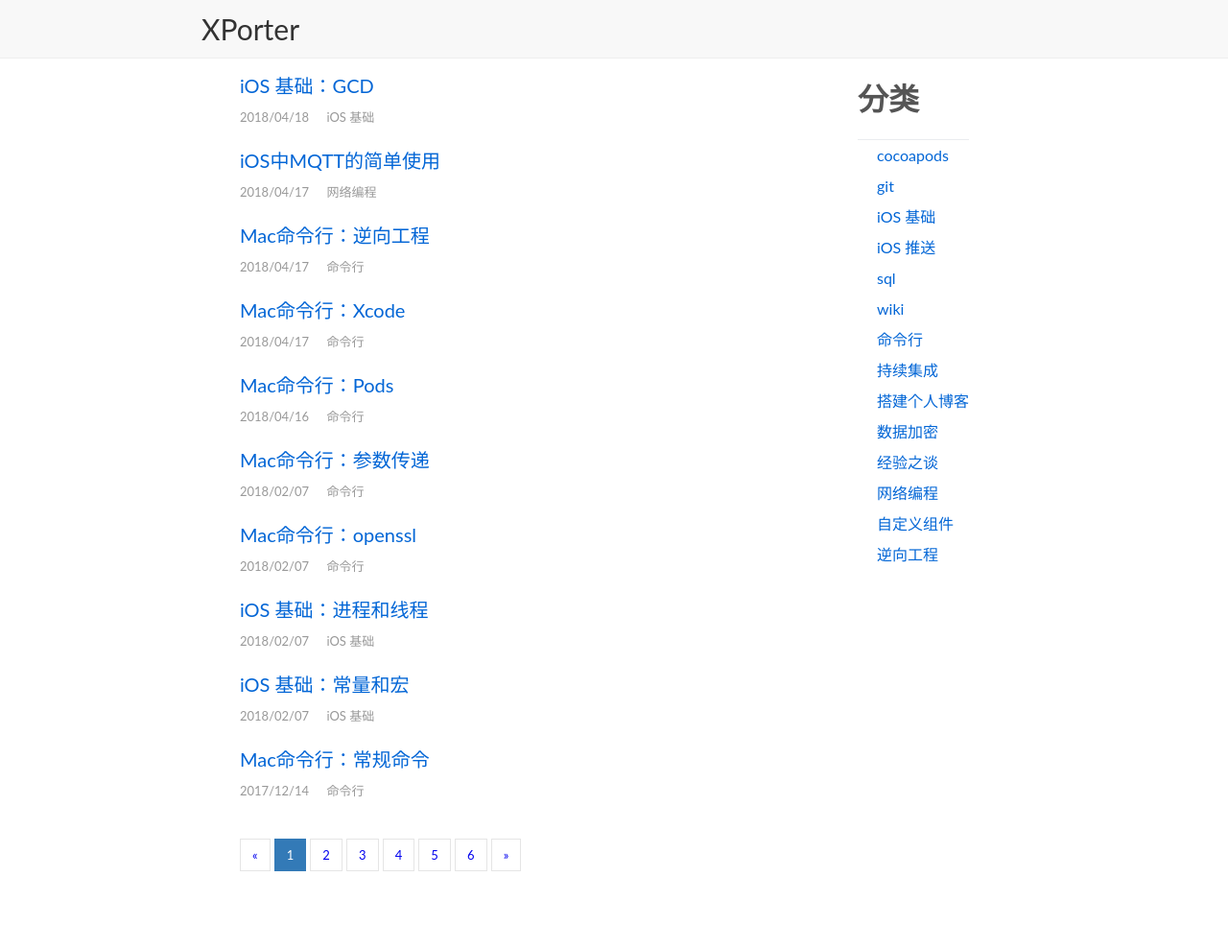
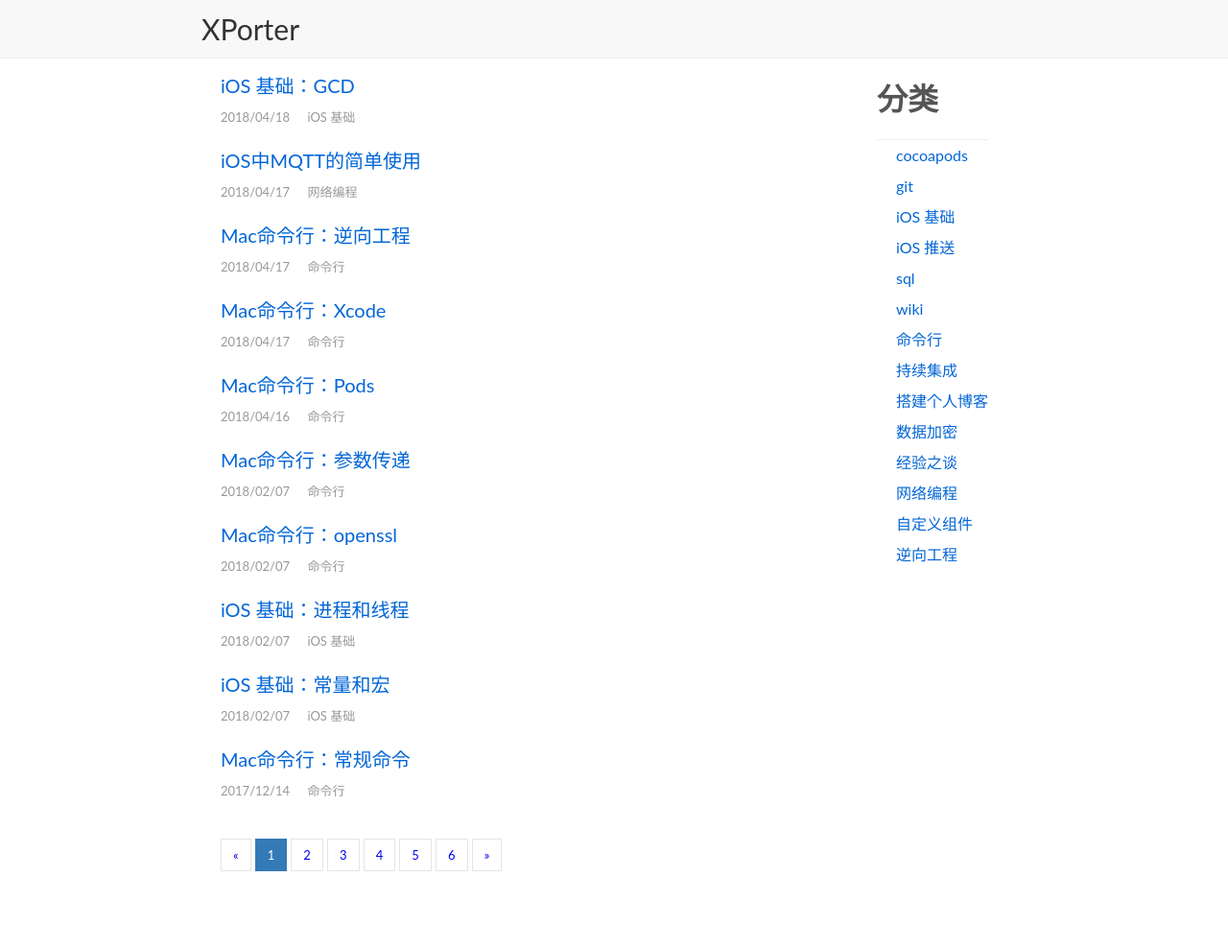
Before and after one commit to nyzhanggy/dulldevil.github.io, a Jekyll site: the page built from index.html, in a window 1280 px wide. Shown: the whole page at 96% size. Built offline with Jekyll 4.4.1, drawn with Linux system fonts in a browser that asks for light colours; the list of posts is cut into pages by our own code.

Commit message:
update padding

```diff
--- a/assets/css/index.css
+++ b/assets/css/index.css
@@ -1,7 +1,7 @@
 .container .index-content {
   display: flex;
   flex-direction: row;
-  padding: 0 40px;
+  padding: 0 20px;
 }
 
 
--- a/assets/css/post.css
+++ b/assets/css/post.css
@@ -1,7 +1,7 @@
 
 .post-content {
   background-color: #fff;
-  padding: 0 40px;
+  padding: 0 20px;
 }
 
 .post-header {
```
